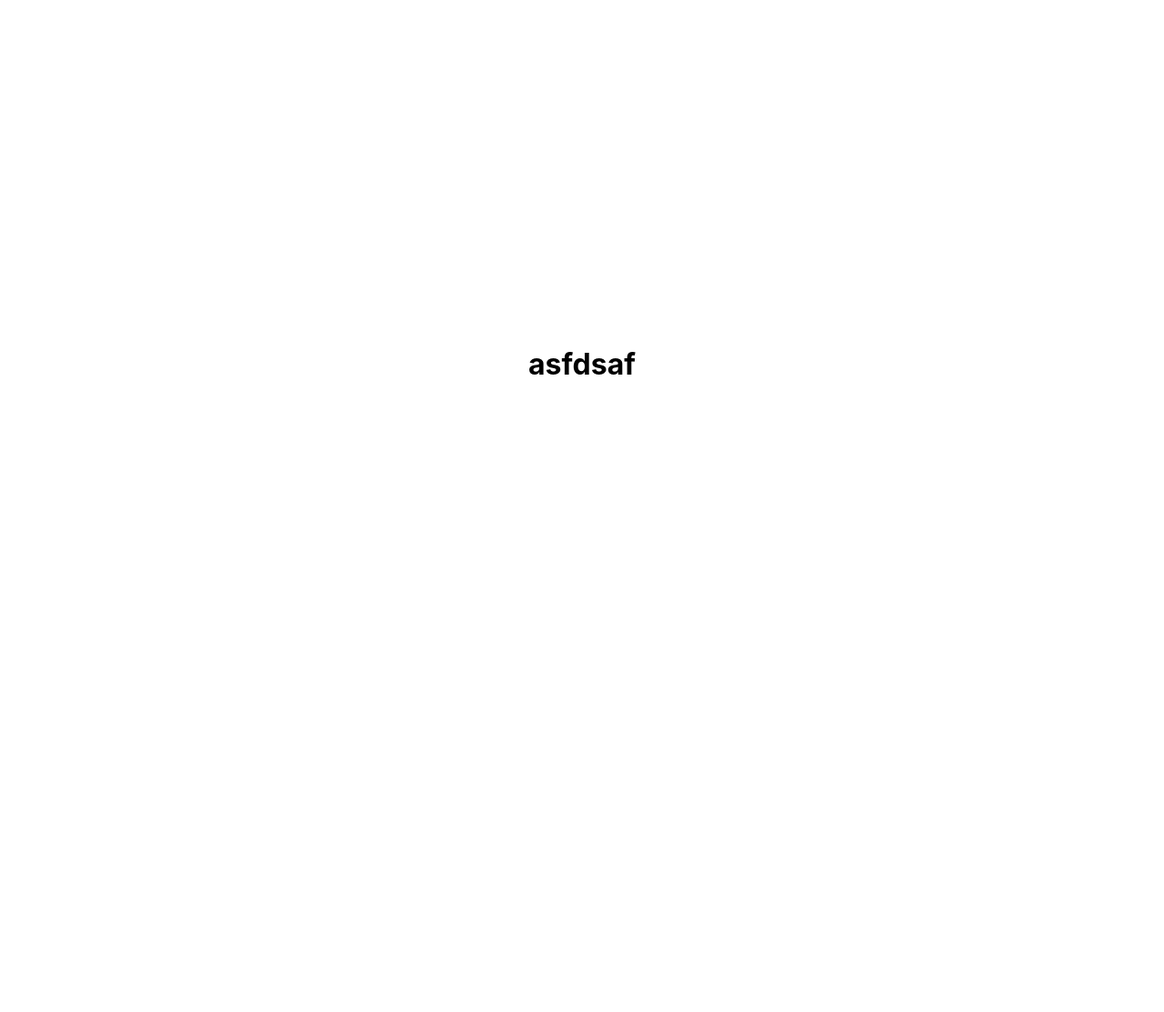
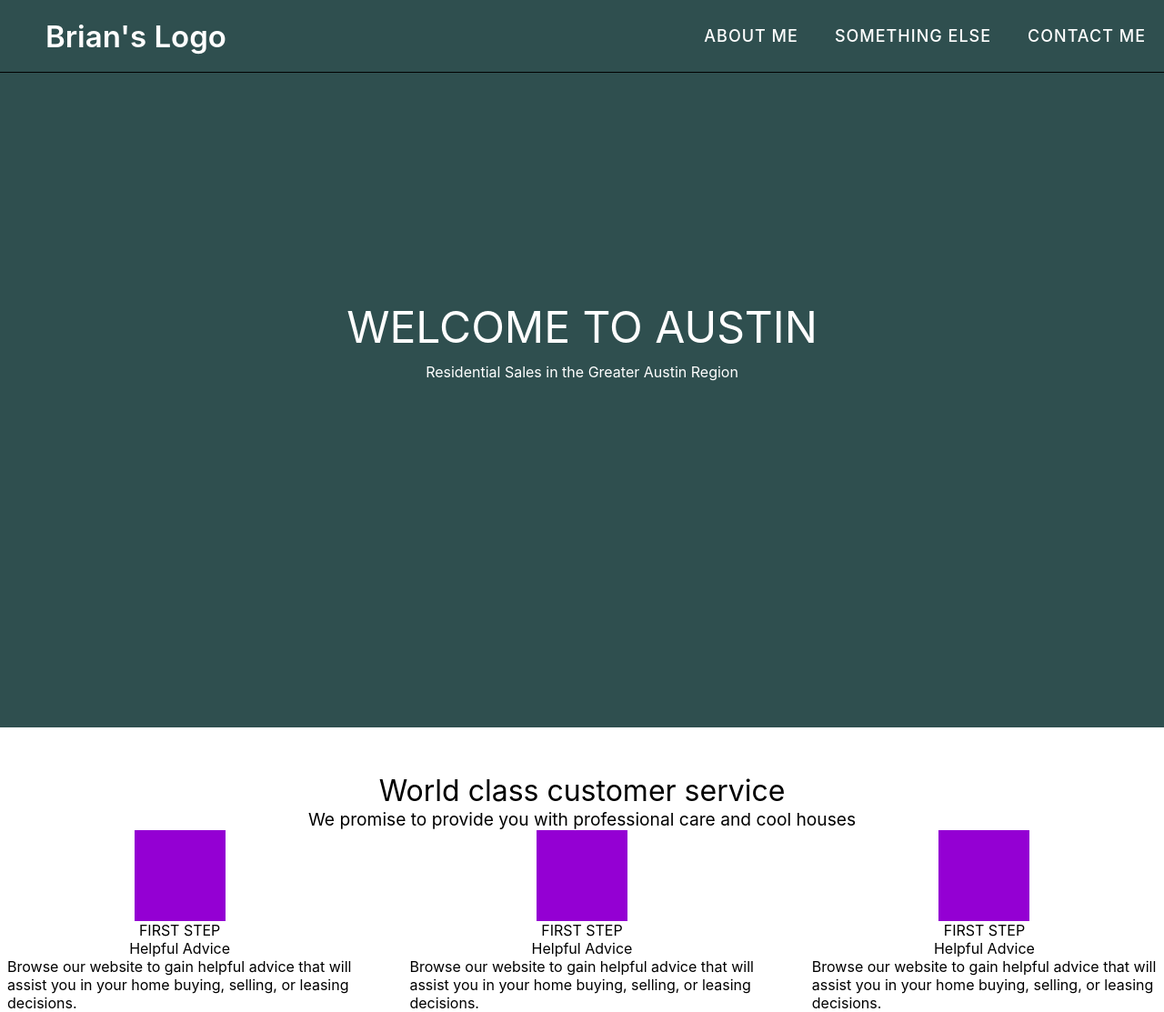
Before and after one commit to diegovazquezny/REAPP, a Next.js app: page / in a window 1280 px wide. Shown: the whole page at 91% size. Before the commit the page ends 800 px from the top, so only its background shows below. Built offline with nearby package versions, Linux system fonts and the light colour scheme.

Commit message:
add navbar and hero

```diff
--- /dev/null
+++ b/components/home/article.js
@@ -0,0 +1,19 @@
+import styles from '../../styles/Home.module.css';
+
+export default function Article() {
+
+  const text = `
+    Browse our website to gain helpful advice that
+    will assist you in your home buying, selling,
+    or leasing decisions.
+  `;
+
+  return (
+    <div className={styles.article}>
+      <div className={styles.article__dummy__pic}></div>
+      <span className={styles.article__subtitle}>FIRST STEP</span>
+      <span className={styles.article__title}>Helpful Advice</span>
+      <span className={styles.article__text}>{text}</span>
+    </div>
+  )
+}
--- /dev/null
+++ b/components/home/articles.js
@@ -0,0 +1,16 @@
+import styles from '../../styles/Home.module.css';
+import Article from '../home/article';
+
+export default function Articles() {
+  return (
+    <div className={styles.articles}>
+      <span className={styles.articles__title}>World class customer service</span>
+      <span className={styles.articles__subtitle}>We promise to provide you with professional care and cool houses</span>
+      <div className={styles.articles__container}>
+        <Article />
+        <Article />
+        <Article />
+      </div>
+    </div>
+  )
+}
--- /dev/null
+++ b/components/home/hero.js
@@ -0,0 +1,10 @@
+import styles from '../../styles/Home.module.css';
+
+export default function Hero() {
+  return (
+    <div className={styles.heroHeader}>
+      <span className={styles.heroHeader__title}>WELCOME TO AUSTIN</span>
+      <span className={styles.heroHeader__subtitle}>Residential Sales in the Greater Austin Region </span>
+    </div>
+  )
+}
--- /dev/null
+++ b/components/home/navBar.js
@@ -0,0 +1,43 @@
+// TODO: fix list coming in from top left corner in mobile
+
+import { useRef, useState } from 'react';
+import styles from '../../styles/MobileNav.module.css';
+import DehazeIcon from '@material-ui/icons/Dehaze';
+import CloseIcon from '@material-ui/icons/Close';
+
+export default function MobileNav() {
+  const listRef = useRef();
+  const [showNav, setShowNav] = useState(false);
+
+  const hideList = (e) => {
+    listRef.current.style.top = '-50vh';
+    setShowNav(false);
+  }
+
+  const handleNav = (e) => {
+    if (!showNav) {
+      listRef.current.style.top = '60px';
+      setShowNav(true);
+    } else {
+      hideList();
+    }
+  }
+
+  return (
+    <nav className={styles.root}>
+      <div className={styles.logo}>Brian's Logo</div>
+      <input type="checkbox" id="click" className={styles.click}/>
+      <label htmlFor="click" className={styles.menuBtn}>
+        {showNav
+          ? <CloseIcon onClick={handleNav} className={styles.bars}/>
+          : <DehazeIcon onClick={handleNav} className={styles.bars}/>
+        }
+      </label>
+      <ul className={styles.list} ref={listRef}>
+        <li className={styles.listItem}><a href="#" className={styles.listItemLink} onClick={hideList}>ABOUT ME</a></li>
+        <li className={styles.listItem}><a href="#" className={styles.listItemLink} onClick={hideList}>SOMETHING ELSE</a></li>
+        <li className={styles.listItem}><a href="#" className={styles.listItemLink} onClick={hideList}>CONTACT ME</a></li>
+      </ul>
+    </nav>
+  );
+}
--- a/package.json
+++ b/package.json
@@ -9,6 +9,7 @@
   },
   "dependencies": {
     "@material-ui/core": "^4.11.3",
+    "@material-ui/icons": "^4.11.2",
     "dotenv": "^8.2.0",
     "next": "10.0.7",
     "node-fetch": "^2.6.1",
--- a/pages/index.js
+++ b/pages/index.js
@@ -1,5 +1,8 @@
-import Head from "next/head";
-import styles from "../styles/Home.module.css";
+import Head from 'next/head';
+import styles from '../styles/Home.module.css';
+import NavBar from '../components/home/navBar';
+import Hero from '../components/home/hero';
+import Articles from '../components/home/articles';
 
 export default function Home() {
   return (
@@ -8,7 +11,14 @@ export default function Home() {
         <title>Brian's Real Estate Page</title>
         <link rel="icon" href="/favicon.ico" />
       </Head>
-      <h1>asfdsaf</h1>
+      <div className={styles.hero}>
+        <NavBar />
+        <Hero />
+      </div>
+      <Articles />
     </div>
   );
 }
+
+
+// https://andrewcpark.com/
--- a/styles/Home.module.css
+++ b/styles/Home.module.css
@@ -7,116 +7,63 @@
   align-items: center;
 }
 
-.main {
-  padding: 5rem 0;
-  flex: 1;
+.hero {
+  min-height: 300px;
+  height: 100vh;
+  background-color: darkslategray;
   display: flex;
   flex-direction: column;
-  justify-content: center;
   align-items: center;
 }
 
-.footer {
-  width: 100%;
-  height: 100px;
-  border-top: 1px solid #eaeaea;
+.heroHeader {
   display: flex;
-  justify-content: center;
+  flex-direction: column;
+  align-items: center;
+  color: white;
+  justify-self: center;
+  margin-top: 250px;
+}
+
+.heroHeader__title {
+  font-size: 3rem;
+  margin-bottom: 10px;
+}
+
+.heroHeader__subtitle {
+  font-size: 1rem;
+}
+
+.articles {
+  margin-top: 50px;
+  display: flex;
+  flex-direction: column;
   align-items: center;
 }
 
-.footer img {
-  margin-left: 0.5rem;
+.articles__container {
+  display: flex;
+  width: 100%;
+  justify-content: space-between;
 }
 
-.footer a {
+.articles__title {
+  font-size: 2rem;
+}
+
+.articles__subtitle {
+  font-size: 1.2rem;
+}
+
+.article {
   display: flex;
-  justify-content: center;
+  flex-direction: column;
+  width: 30%;
   align-items: center;
 }
 
-.title a {
-  color: #0070f3;
-  text-decoration: none;
+.article__dummy__pic {
+  height: 100px;
+  width: 100px;
+  background-color: darkviolet;
 }
-
-.title a:hover,
-.title a:focus,
-.title a:active {
-  text-decoration: underline;
-}
-
-.title {
-  margin: 0;
-  line-height: 1.15;
-  font-size: 4rem;
-}
-
-.title,
-.description {
-  text-align: center;
-}
-
-.description {
-  line-height: 1.5;
-  font-size: 1.5rem;
-}
-
-.code {
-  background: #fafafa;
-  border-radius: 5px;
-  padding: 0.75rem;
-  font-size: 1.1rem;
-  font-family: Menlo, Monaco, Lucida Console, Liberation Mono, DejaVu Sans Mono,
-    Bitstream Vera Sans Mono, Courier New, monospace;
-}
-
-.grid {
-  display: flex;
-  align-items: center;
-  justify-content: center;
-  flex-wrap: wrap;
-  max-width: 800px;
-  margin-top: 3rem;
-}
-
-.card {
-  margin: 1rem;
-  flex-basis: 45%;
-  padding: 1.5rem;
-  text-align: left;
-  color: inherit;
-  text-decoration: none;
-  border: 1px solid #eaeaea;
-  border-radius: 10px;
-  transition: color 0.15s ease, border-color 0.15s ease;
-}
-
-.card:hover,
-.card:focus,
-.card:active {
-  color: #0070f3;
-  border-color: #0070f3;
-}
-
-.card h3 {
-  margin: 0 0 1rem 0;
-  font-size: 1.5rem;
-}
-
-.card p {
-  margin: 0;
-  font-size: 1.25rem;
-  line-height: 1.5;
-}
-
-.logo {
-  height: 1em;
-}
-
-@media (max-width: 600px) {
-  .grid {
-    width: 100%;
-    flex-direction: column;
-  }
-}
--- /dev/null
+++ b/styles/MobileNav.module.css
@@ -0,0 +1,82 @@
+.root {
+  display: flex;
+  top: 0;
+  left: 0;
+  right: 0;
+  height: 80px;
+  width: 100vw;
+  background: none;
+  justify-content: space-between;
+  align-items: center;
+  border-bottom: 1px solid black;
+  z-index: 200;
+  color: white;
+}
+
+.logo {
+  font-size: 33px;
+  font-weight: 600;
+  margin-left: 50px;
+  z-index: 200;
+}
+
+.bars {
+  font-size: 22px;
+  cursor: pointer;
+  display: none !important;
+  z-index: 200 !important;
+}
+
+.list {
+  display: flex;
+  list-style: none;
+}
+
+.listItem {
+  margin: 0 10px;
+}
+
+.listItemLink {
+  text-decoration: none;
+  font-size: 18px;
+  font-weight: 500;
+  letter-spacing: 1px;
+  padding: 8px 10px;
+  border-radius: 5px;
+  transition: all 0.3s ease;
+}
+
+.listItemLink:hover {
+  color:rgb(62, 96, 232);
+  text-decoration: none;
+}
+
+@media (max-width: 768px){
+  .bars {
+    font-size: 22px;
+    cursor: pointer;
+    display: block !important;
+    margin-right: 50px;
+  }
+
+  .list {
+    position: fixed;
+    left: -100%;
+    background-color: darkslategray;
+    height: 50vh;
+    width: 100%;
+    display: block;
+    text-align: center;
+    transition: all 0.3s ease;
+    z-index: 100;
+  }
+
+  .listItem {
+    margin: 40px 0;
+  }
+
+  .listItemLink {
+    font-size: 20px;
+    display: block;
+  }
+}
--- a/styles/globals.css
+++ b/styles/globals.css
@@ -14,3 +14,18 @@ a {
 * {
   box-sizing: border-box;
 }
+
+#click {
+  display: none;
+}
+
+@media (max-width: 768px) {
+  #click:checked ~ .MobileNav_menuBtn__3zFWu i:before {
+    content: "\f00d";
+  }
+
+  #click:checked ~ ul {
+    left: 0%;
+    /* top: 60px; */
+  }
+}
```
Also changed, not shown: 2 other files (tests, documents, lock files or other folders).
